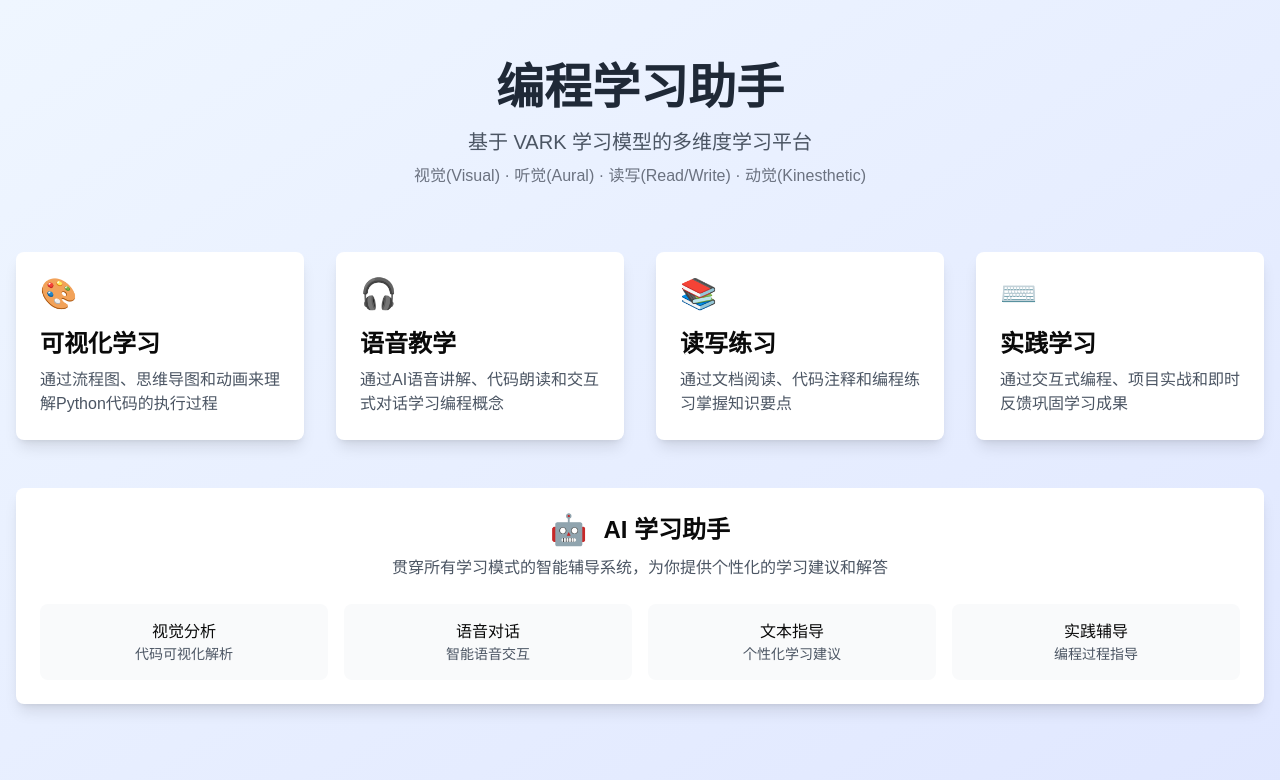
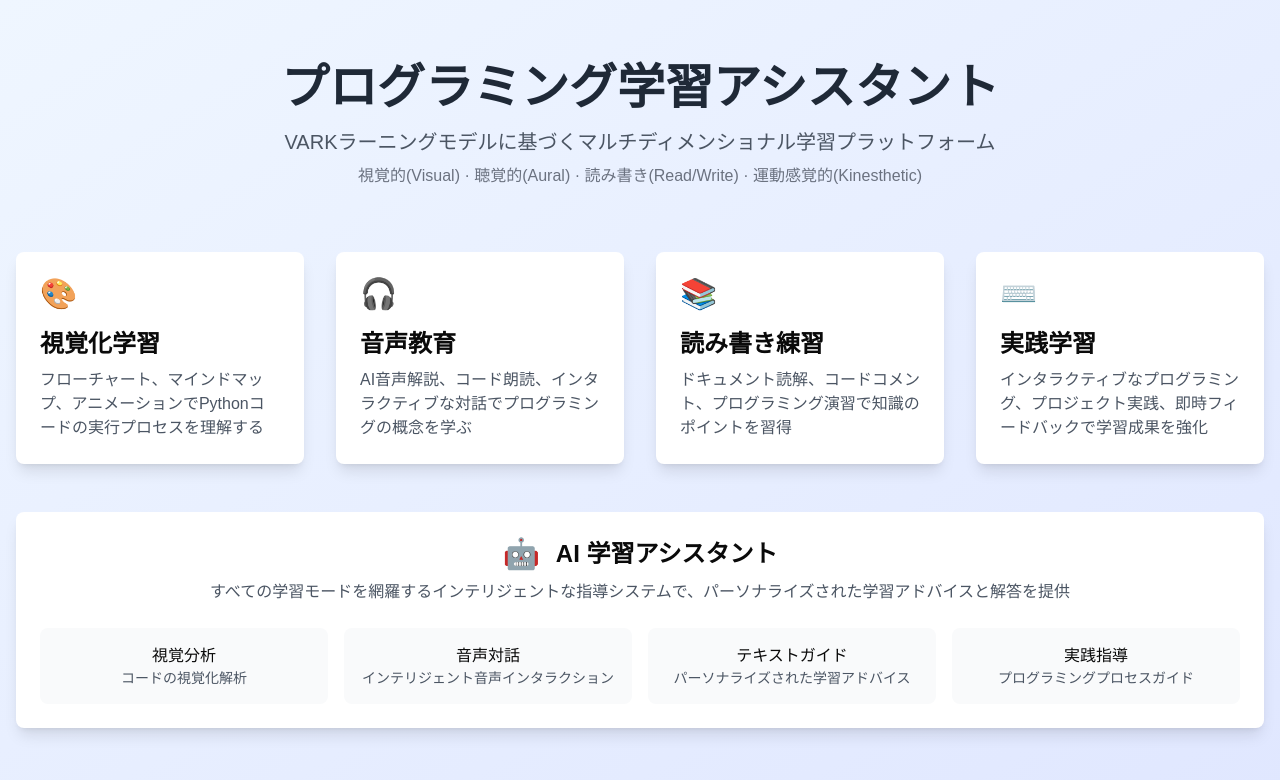
Before and after one commit to vogue2021/klab, a Next.js app: page / in a window 1280 px wide. Shown: the top 780 px of the page. Built offline with nearby package versions, Linux system fonts and the light colour scheme.

Commit message:
主界面日语化

```diff
--- a/app/page.tsx
+++ b/app/page.tsx
@@ -8,88 +8,88 @@ export default function Home() {
       <div className="container mx-auto px-4 py-16">
         <div className="text-center mb-16">
           <h1 className="text-5xl font-bold text-gray-800 mb-4">
-            编程学习助手
+            プログラミング学習アシスタント
           </h1>
           <p className="text-xl text-gray-600 mb-2">
-            基于 VARK 学习模型的多维度学习平台
+            VARKラーニングモデルに基づくマルチディメンショナル学習プラットフォーム
           </p>
           <p className="text-md text-gray-500">
-            视觉(Visual) · 听觉(Aural) · 读写(Read/Write) · 动觉(Kinesthetic)
+            視覚的(Visual) · 聴覚的(Aural) · 読み書き(Read/Write) · 運動感覚的(Kinesthetic)
           </p>
         </div>
 
         <div className="grid grid-cols-1 md:grid-cols-2 lg:grid-cols-4 gap-8">
-          {/* Visual - 视觉学习 */}
+          {/* Visual - 視覚学習 */}
           <Link href="/visual" className="transform hover:scale-105 transition-transform duration-200">
             <div className="bg-white rounded-lg shadow-lg p-6">
               <div className="text-3xl mb-4">🎨</div>
-              <h2 className="text-2xl font-semibold mb-2">可视化学习</h2>
+              <h2 className="text-2xl font-semibold mb-2">視覚化学習</h2>
               <p className="text-gray-600">
-                通过流程图、思维导图和动画来理解Python代码的执行过程
+                フローチャート、マインドマップ、アニメーションでPythonコードの実行プロセスを理解する
               </p>
             </div>
           </Link>
 
-          {/* Aural - 听觉学习 */}
+          {/* Aural - 聴覚学習 */}
           <Link href="/audio" className="transform hover:scale-105 transition-transform duration-200">
             <div className="bg-white rounded-lg shadow-lg p-6">
               <div className="text-3xl mb-4">🎧</div>
-              <h2 className="text-2xl font-semibold mb-2">语音教学</h2>
+              <h2 className="text-2xl font-semibold mb-2">音声教育</h2>
               <p className="text-gray-600">
-                通过AI语音讲解、代码朗读和交互式对话学习编程概念
+                AI音声解説、コード朗読、インタラクティブな対話でプログラミングの概念を学ぶ
               </p>
             </div>
           </Link>
 
-          {/* Read/Write - 读写学习 */}
+          {/* Read/Write - 読み書き学習 */}
           <Link href="/read-write" className="transform hover:scale-105 transition-transform duration-200">
             <div className="bg-white rounded-lg shadow-lg p-6">
               <div className="text-3xl mb-4">📚</div>
-              <h2 className="text-2xl font-semibold mb-2">读写练习</h2>
+              <h2 className="text-2xl font-semibold mb-2">読み書き練習</h2>
               <p className="text-gray-600">
-                通过文档阅读、代码注释和编程练习掌握知识要点
+                ドキュメント読解、コードコメント、プログラミング演習で知識のポイントを習得
               </p>
             </div>
           </Link>
 
-          {/* Kinesthetic - 动觉学习 */}
+          {/* Kinesthetic - 運動感覚学習 */}
           <Link href="/practice" className="transform hover:scale-105 transition-transform duration-200">
             <div className="bg-white rounded-lg shadow-lg p-6">
               <div className="text-3xl mb-4">⌨️</div>
-              <h2 className="text-2xl font-semibold mb-2">实践学习</h2>
+              <h2 className="text-2xl font-semibold mb-2">実践学習</h2>
               <p className="text-gray-600">
-                通过交互式编程、项目实战和即时反馈巩固学习成果
+                インタラクティブなプログラミング、プロジェクト実践、即時フィードバックで学習成果を強化
               </p>
             </div>
           </Link>
         </div>
 
-        {/* AI 助手部分 */}
+        {/* AI アシスタント部分 */}
         <div className="mt-12">
           <div className="bg-white rounded-lg shadow-lg p-6">
             <div className="flex items-center justify-center gap-4">
               <div className="text-3xl">🤖</div>
-              <h2 className="text-2xl font-semibold">AI 学习助手</h2>
+              <h2 className="text-2xl font-semibold">AI 学習アシスタント</h2>
             </div>
             <p className="text-center text-gray-600 mt-2">
-              贯穿所有学习模式的智能辅导系统，为你提供个性化的学习建议和解答
+              すべての学習モードを網羅するインテリジェントな指導システムで、パーソナライズされた学習アドバイスと解答を提供
             </p>
             <div className="grid grid-cols-1 md:grid-cols-4 gap-4 mt-6">
               <div className="text-center p-4 bg-gray-50 rounded-lg">
-                <p className="font-medium">视觉分析</p>
-                <p className="text-sm text-gray-600">代码可视化解析</p>
+                <p className="font-medium">視覚分析</p>
+                <p className="text-sm text-gray-600">コードの視覚化解析</p>
               </div>
               <div className="text-center p-4 bg-gray-50 rounded-lg">
-                <p className="font-medium">语音对话</p>
-                <p className="text-sm text-gray-600">智能语音交互</p>
+                <p className="font-medium">音声対話</p>
+                <p className="text-sm text-gray-600">インテリジェント音声インタラクション</p>
               </div>
               <div className="text-center p-4 bg-gray-50 rounded-lg">
-                <p className="font-medium">文本指导</p>
-                <p className="text-sm text-gray-600">个性化学习建议</p>
+                <p className="font-medium">テキストガイド</p>
+                <p className="text-sm text-gray-600">パーソナライズされた学習アドバイス</p>
               </div>
               <div className="text-center p-4 bg-gray-50 rounded-lg">
-                <p className="font-medium">实践辅导</p>
-                <p className="text-sm text-gray-600">编程过程指导</p>
+                <p className="font-medium">実践指導</p>
+                <p className="text-sm text-gray-600">プログラミングプロセスガイド</p>
               </div>
             </div>
           </div>
```
